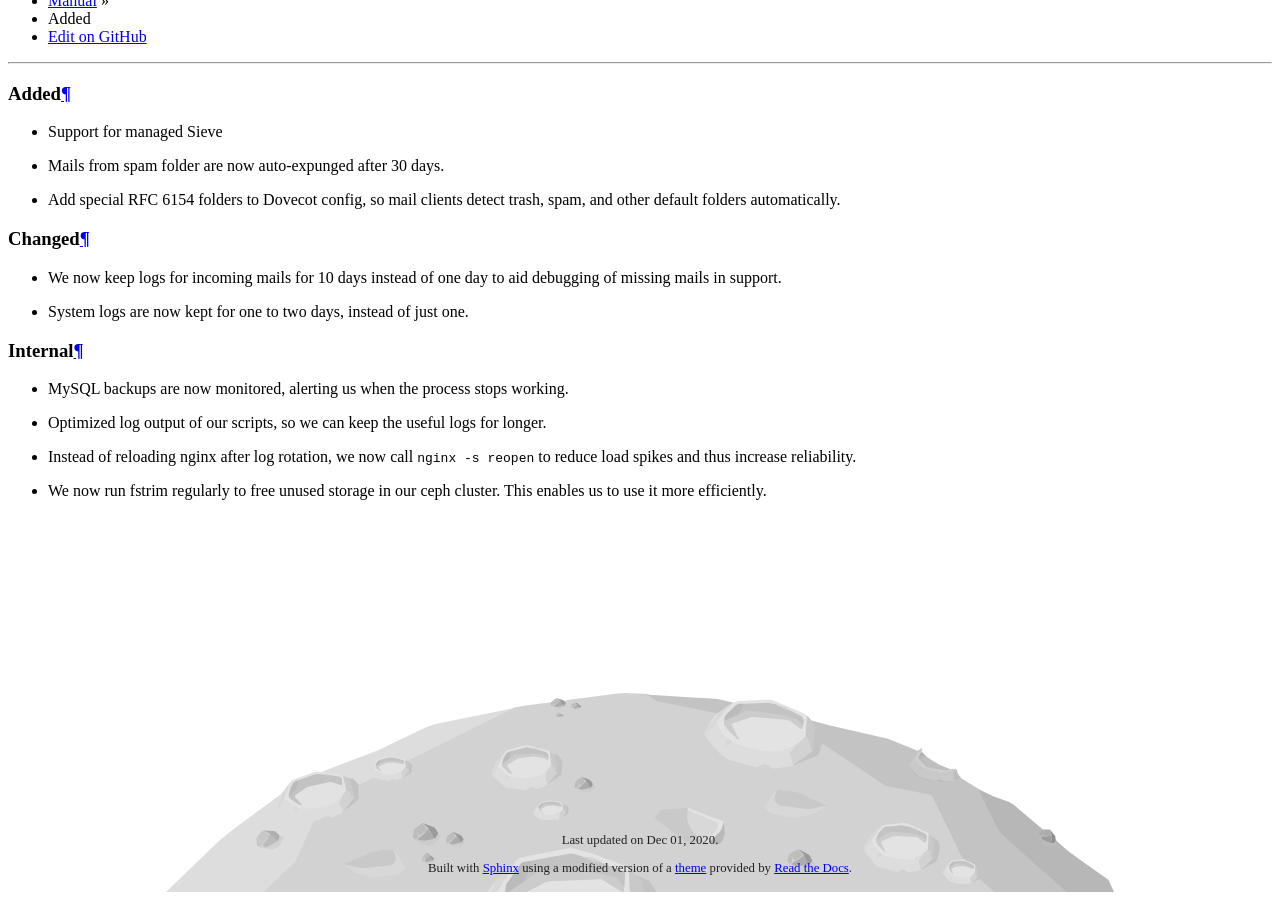
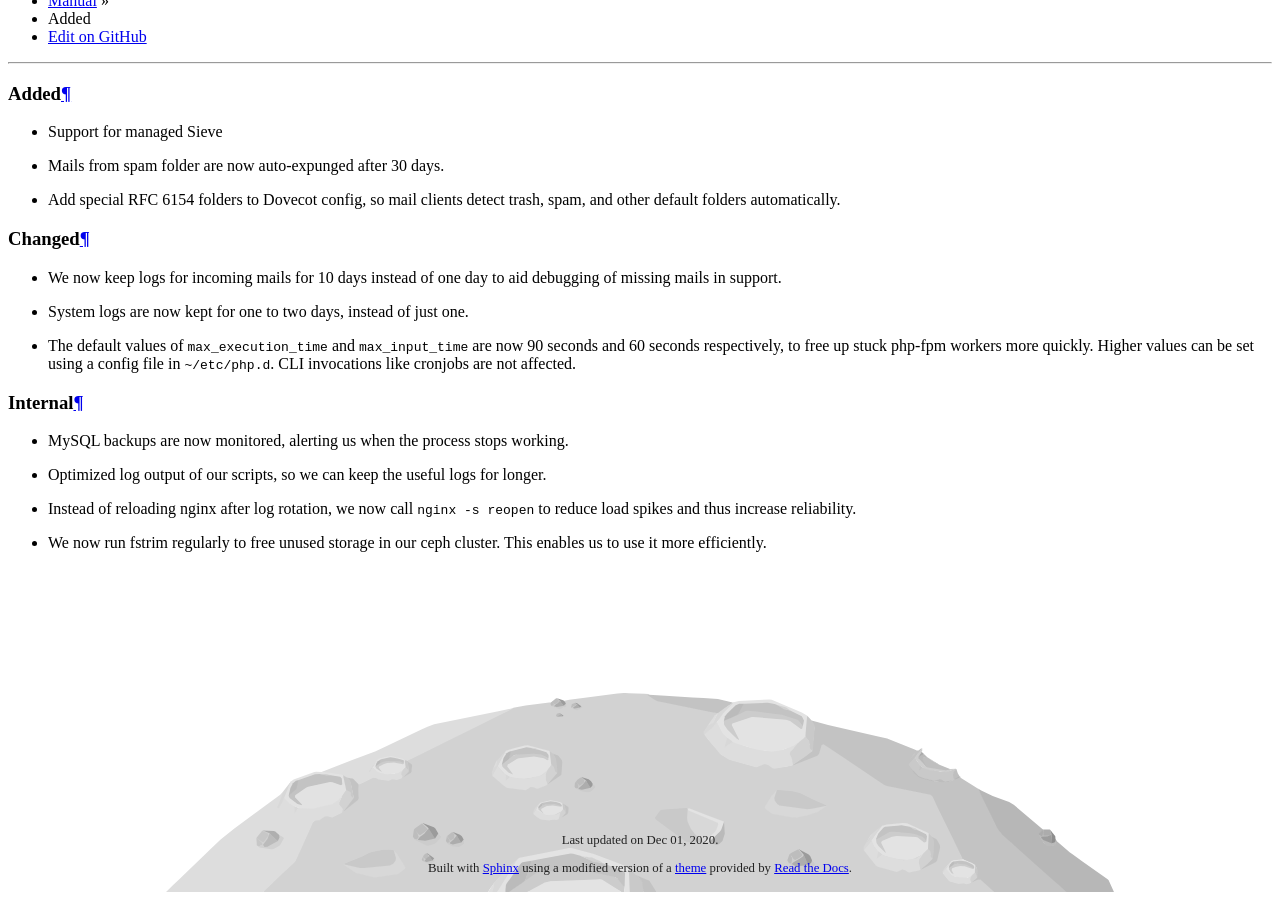
Before and after one commit to Uberspace/manual, a Sphinx documentation site: the page built from source/changelog/2020-12-01_7.8.0.rst, in a window 1280 px wide and 900 px high, scrolled down 1687 px. Built offline with Sphinx 7.4.7 and the Read the Docs theme 2.0.0, drawn with Linux system fonts in a browser that asks for light colours; pages that are not in the unit, such as notebooks, are missing from menus.

Commit message:
:pencil: add missing `v7.8.0` changelog item

```diff
--- a/source/changelog/2020-12-01_7.8.0.rst
+++ b/source/changelog/2020-12-01_7.8.0.rst
@@ -12,6 +12,10 @@ Changed
 * We now keep logs for incoming mails for 10 days instead of one day to aid
   debugging of missing mails in support.
 * System logs are now kept for one to two days, instead of just one.
+* The default values of ``max_execution_time`` and ``max_input_time`` are now
+  90 seconds and 60 seconds respectively, to free up stuck php-fpm workers more
+  quickly. Higher values can be set using a config file in ``~/etc/php.d``. CLI
+  invocations like cronjobs are not affected.
 
 Internal
 --------
```
